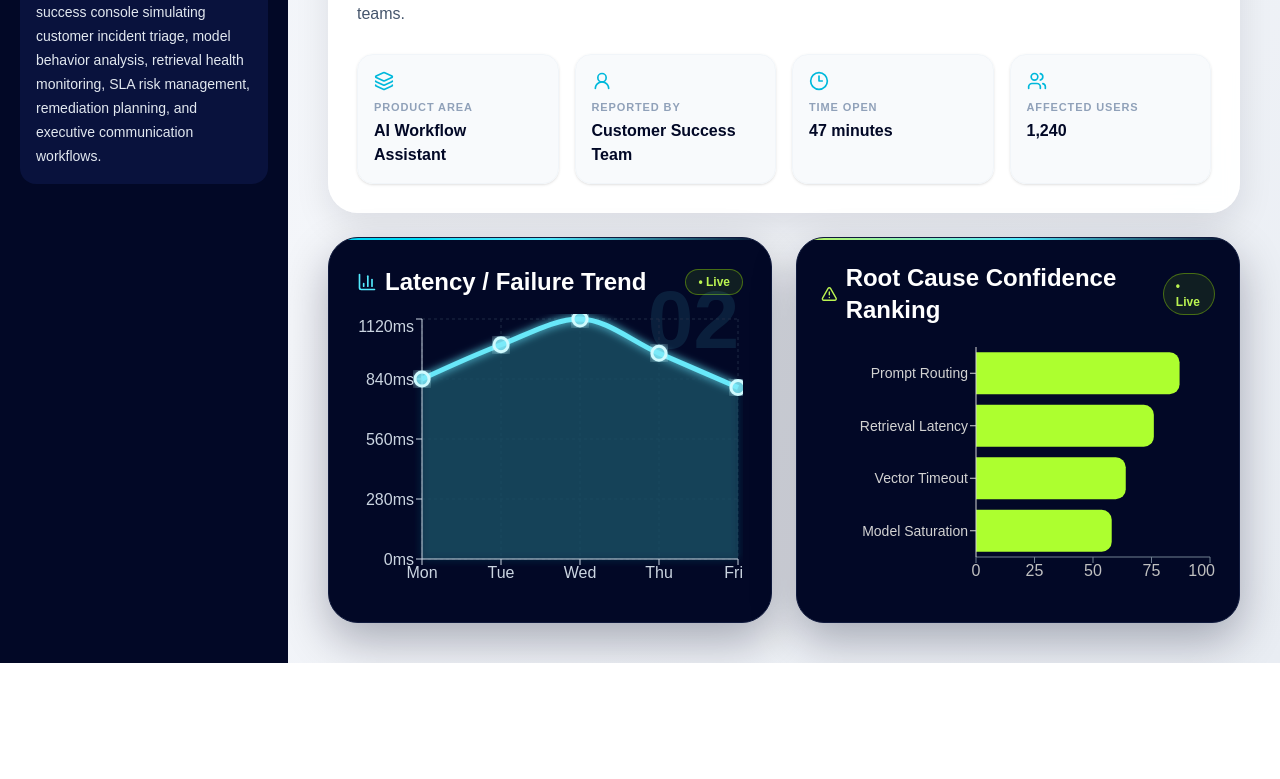
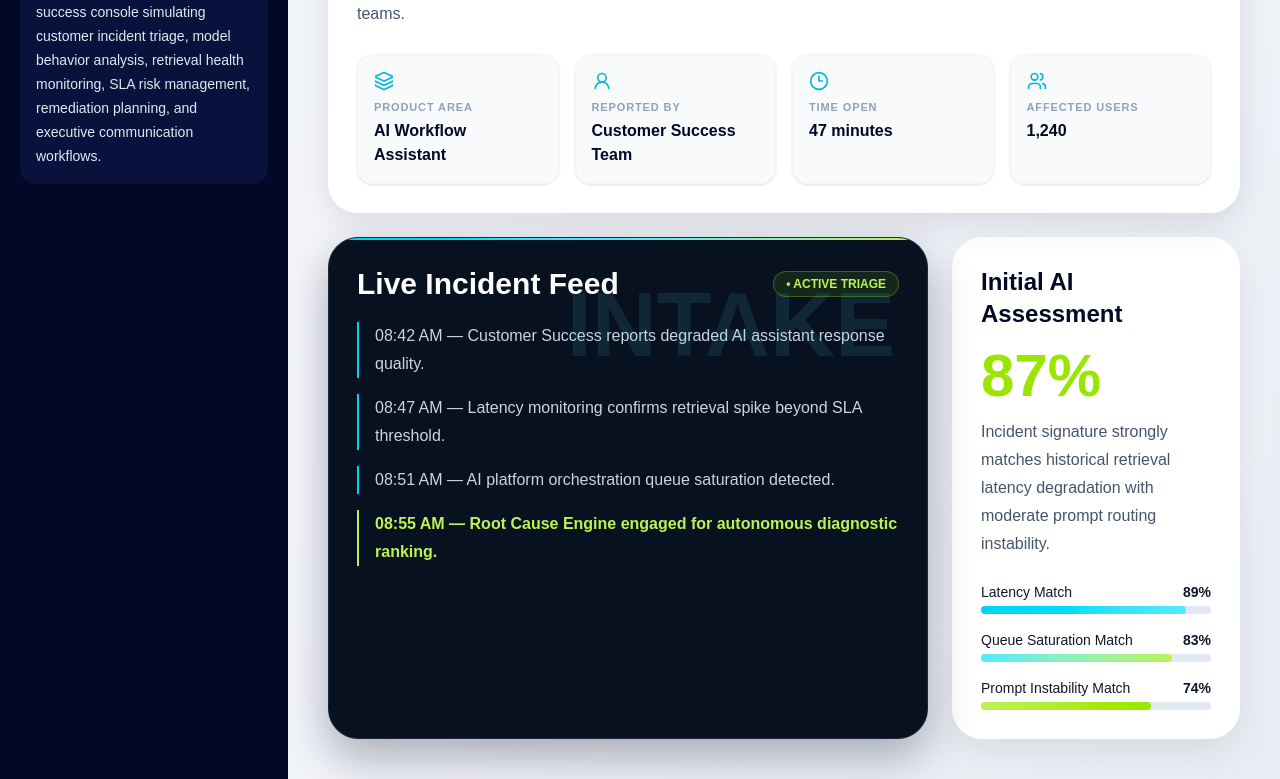
Before and after one commit to jtorres507-rgb/cf-ai-incident-coach-v2, a React (Vite) app: page / in a window 1280 px wide. Shown: the part 792-1571 px from the top of the page. Before the commit the page ends 1455 px from the top, so only its background shows below. Built offline with nearby package versions, Linux system fonts and the light colour scheme.

Commit message:
V17 updates

```diff
--- a/src/App.jsx
+++ b/src/App.jsx
@@ -356,11 +356,76 @@ function IncidentIntake() {
   </div>
 </section>
 
-      <div className="grid grid-cols-2 gap-6">
-        <ChartCard />
-        <RootCauseChart />
+      <div className="grid grid-cols-3 gap-6">
+  <div className="col-span-2 bg-[#07111f] text-white rounded-[30px] p-7 shadow-[0_18px_45px_rgba(2,8,32,0.30)] border border-slate-800 relative overflow-hidden">
+    <div className="absolute top-0 left-0 w-full h-[2px] bg-gradient-to-r from-cyan-400 via-cyan-300 to-lime-300"></div>
+    <div className="absolute right-8 top-5 opacity-10 text-cyan-300 text-[90px] font-black">INTAKE</div>
+
+    <div className="flex items-center mb-5">
+      <h3 className="font-black text-3xl">Live Incident Feed</h3>
+      <span className="ml-auto px-3 py-1 rounded-full bg-lime-400/10 border border-lime-400/30 text-lime-300 text-xs font-bold">
+        • ACTIVE TRIAGE
+      </span>
+    </div>
+
+    <div className="space-y-4 text-slate-300 leading-7">
+      <div className="border-l-2 border-cyan-400 pl-4">
+        08:42 AM — Customer Success reports degraded AI assistant response quality.
       </div>
-    </>
+      <div className="border-l-2 border-cyan-400 pl-4">
+        08:47 AM — Latency monitoring confirms retrieval spike beyond SLA threshold.
+      </div>
+      <div className="border-l-2 border-cyan-400 pl-4">
+        08:51 AM — AI platform orchestration queue saturation detected.
+      </div>
+      <div className="border-l-2 border-lime-300 pl-4 text-lime-300 font-bold">
+        08:55 AM — Root Cause Engine engaged for autonomous diagnostic ranking.
+      </div>
+    </div>
+  </div>
+
+  <div className="bg-white rounded-[30px] p-7 shadow-[0_14px_34px_rgba(2,8,32,0.08)] border border-white">
+    <h3 className="font-black text-2xl text-[#020826] mb-4">Initial AI Assessment</h3>
+
+    <div className="text-6xl font-black text-lime-400 mb-3">87%</div>
+    <p className="text-slate-600 leading-7 mb-6">
+      Incident signature strongly matches historical retrieval latency degradation with moderate prompt routing instability.
+    </p>
+
+    <div className="space-y-4">
+      <div>
+        <div className="flex justify-between text-sm mb-1">
+          <span>Latency Match</span>
+          <span className="font-bold">89%</span>
+        </div>
+        <div className="h-2 rounded-full bg-slate-200">
+          <div className="h-2 rounded-full bg-gradient-to-r from-cyan-400 to-cyan-300 w-[89%]"></div>
+        </div>
+      </div>
+
+      <div>
+        <div className="flex justify-between text-sm mb-1">
+          <span>Queue Saturation Match</span>
+          <span className="font-bold">83%</span>
+        </div>
+        <div className="h-2 rounded-full bg-slate-200">
+          <div className="h-2 rounded-full bg-gradient-to-r from-cyan-300 to-lime-300 w-[83%]"></div>
+        </div>
+      </div>
+
+      <div>
+        <div className="flex justify-between text-sm mb-1">
+          <span>Prompt Instability Match</span>
+          <span className="font-bold">74%</span>
+        </div>
+        <div className="h-2 rounded-full bg-slate-200">
+          <div className="h-2 rounded-full bg-gradient-to-r from-lime-300 to-lime-400 w-[74%]"></div>
+        </div>
+      </div>
+    </div>
+  </div>
+</div>
+</>
   );
 }
 
```
